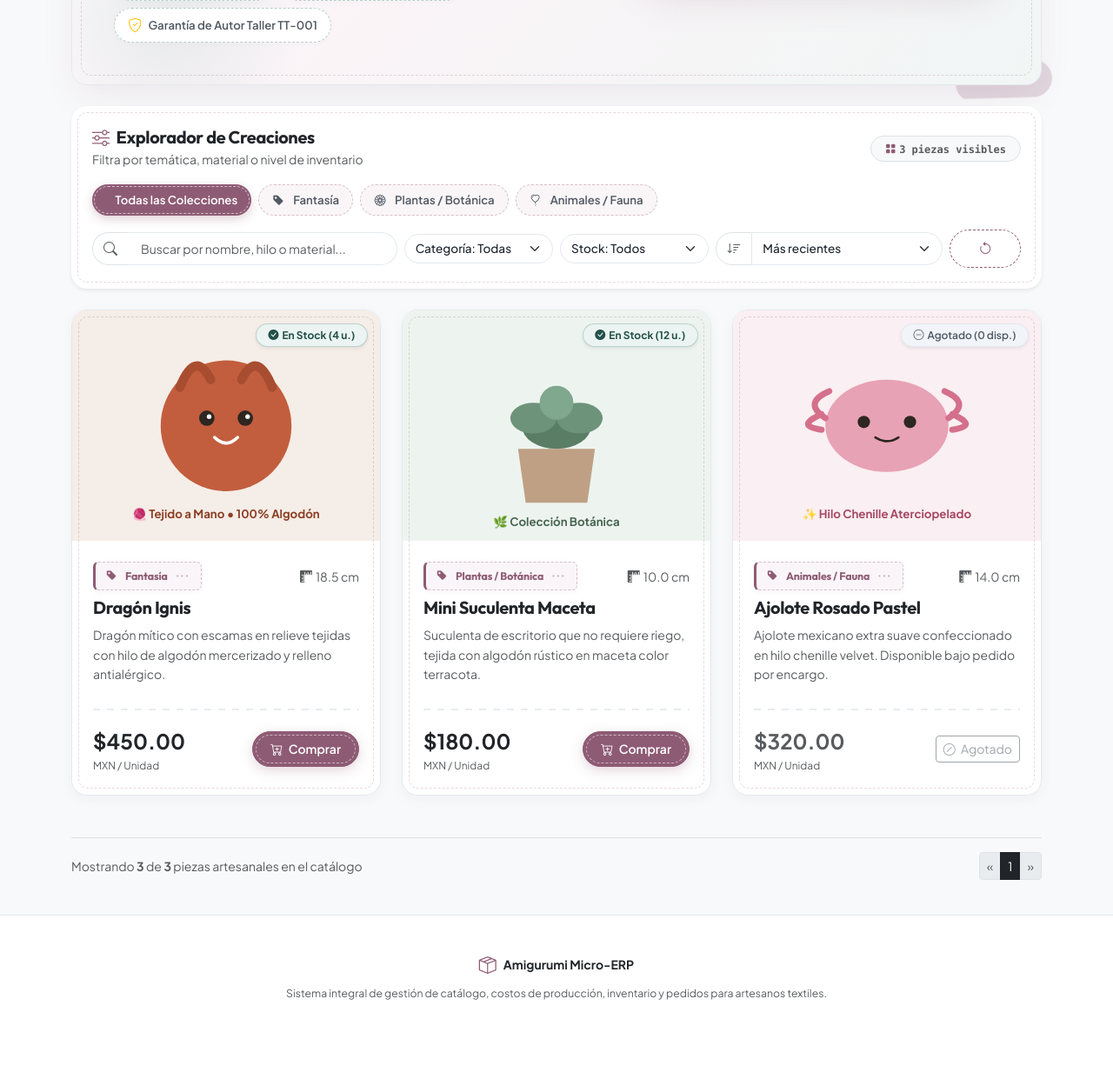
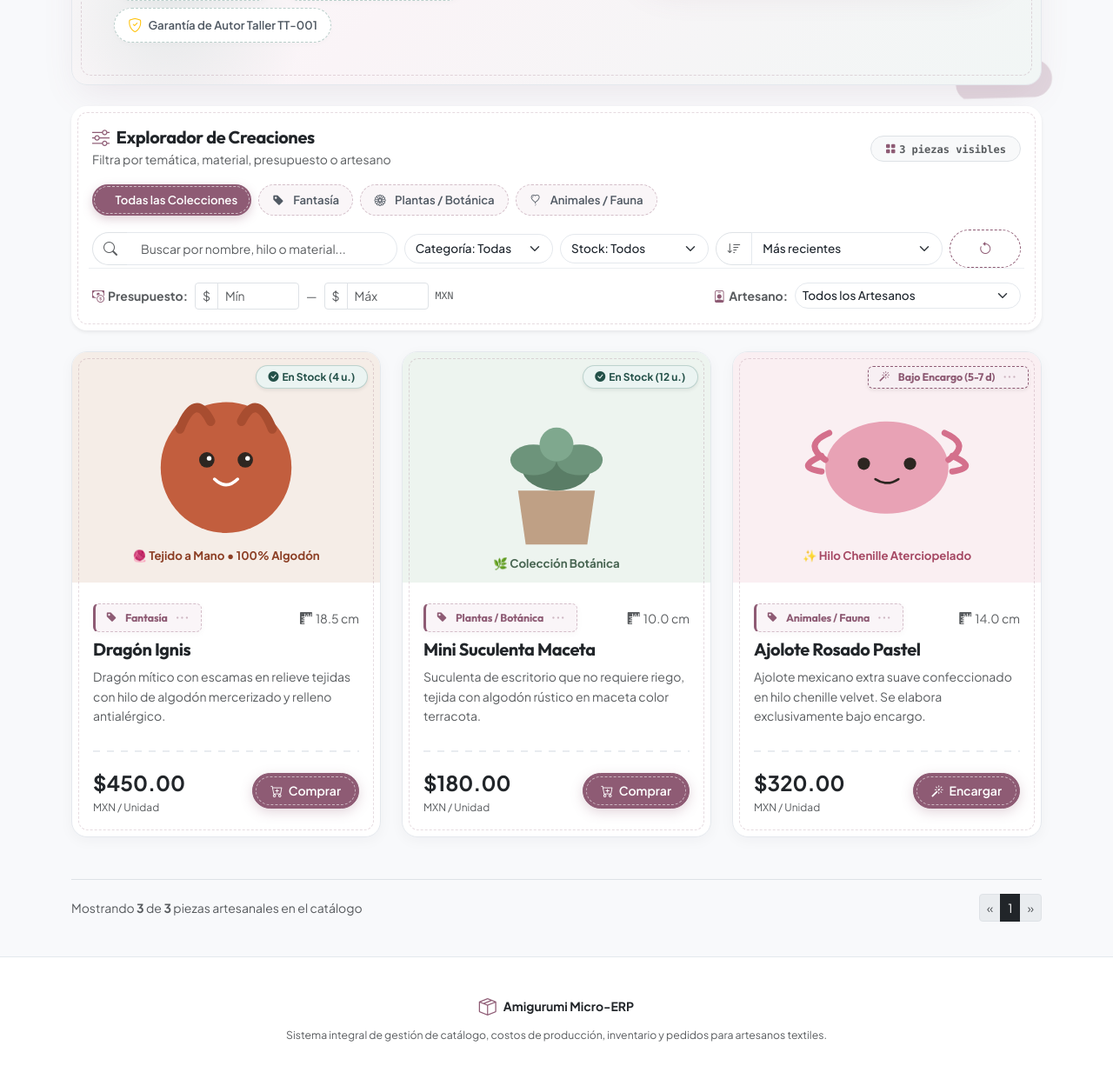
Before and after one commit to AngelKero/amigurumi-manager, a PHP site: page / in a window 1280 px wide. Shown: the part 569-1810 px from the top of the page at 87% size. Before the commit the page ends 1719 px from the top, so only its background shows below. Run offline with PHP 8.4, Linux system fonts and the light colour scheme.

Commit message:
feat: implement commission management with custom pricing, on-demand status, and extended currency utility support

```diff
--- a/views/components/product_card.php
+++ b/views/components/product_card.php
@@ -17,8 +17,11 @@
  *   'svg_illustration' => '...' // optional custom SVG
  * ]
  */
-$isOutOfStock = ($item['cantidad_stock'] ?? 0) === 0;
+$isOnDemand = !empty($item['es_sobre_encargo']);
+$isOutOfStock = (!$isOnDemand && ($item['cantidad_stock'] ?? 0) === 0);
 $stockCount = (int)($item['cantidad_stock'] ?? 0);
+$artisanUser = $item['artesano_username'] ?? 'admin';
+$priceCents = (int)($item['precio_centavos'] ?? round($item['precio'] * 100));
 $detailUrl = 'detalle.php?id=' . urlencode($item['id']);
 ?>
 <article class="col product-grid-item"
@@ -26,12 +29,19 @@ $detailUrl = 'detalle.php?id=' . urlencode($item['id']);
          data-material="<?= htmlspecialchars($item['material']) ?>"
          data-category="<?= htmlspecialchars($item['categoria']) ?>"
          data-stock="<?= $stockCount ?>"
-         data-price="<?= number_format($item['precio'], 2, '.', '') ?>">
+         data-price="<?= number_format($item['precio'], 2, '.', '') ?>"
+         data-price-cents="<?= $priceCents ?>"
+         data-artisan="<?= htmlspecialchars($artisanUser) ?>"
+         data-on-demand="<?= $isOnDemand ? '1' : '0' ?>">
   <div class="card card-product card-stitched h-100 <?= $isOutOfStock ? 'opacity-90' : '' ?>">
     <!-- Clickable Image / Preview -->
     <a href="<?= $detailUrl ?>" class="card-product-img-wrapper text-decoration-none">
       <div class="card-product-badge-float">
-        <?php if ($isOutOfStock): ?>
+        <?php if ($isOnDemand): ?>
+          <span class="badge badge-textile-tag shadow-sm" style="background-color: var(--craft-primary-subtle); color: var(--craft-primary); border: 1.5px dashed var(--craft-primary);">
+            <i class="bi bi-magic me-1"></i>Bajo Encargo (5-7 d)
+          </span>
+        <?php elseif ($isOutOfStock): ?>
           <span class="badge badge-stock-out shadow-sm">
             <i class="bi bi-dash-circle me-1"></i>Agotado (0 disp.)
           </span>
@@ -87,7 +97,11 @@ $detailUrl = 'detalle.php?id=' . urlencode($item['id']);
           <small class="text-muted d-block" style="font-size: 0.75rem;">MXN / Unidad</small>
         </div>
 
-        <?php if ($isOutOfStock): ?>
+        <?php if ($isOnDemand): ?>
+          <button class="btn btn-craft-primary btn-craft-stitched btn-sm btn-buy-product" data-bs-toggle="modal" data-bs-target="#checkoutModal">
+            <i class="bi bi-magic me-1"></i> Encargar
+          </button>
+        <?php elseif ($isOutOfStock): ?>
           <button class="btn btn-outline-secondary btn-sm" disabled title="Sin stock físico inmediato disponible">
             <i class="bi bi-slash-circle me-1"></i> Agotado
           </button>
@@ -100,7 +114,7 @@ $detailUrl = 'detalle.php?id=' . urlencode($item['id']);
 
       <!-- Acciones Contextuales del Artesano (Visibles con sesión activa) -->
       <div class="artisan-card-actions d-none pt-2 mt-2 border-top d-flex justify-content-between align-items-center">
-        <small class="text-muted font-monospace" style="font-size: 0.7rem;">ID: #<?= $item['id'] ?> &bull; @admin</small>
+        <small class="text-muted font-monospace" style="font-size: 0.7rem;">ID: #<?= $item['id'] ?> &bull; @<?= htmlspecialchars($artisanUser) ?></small>
         <div class="btn-group btn-group-sm">
           <a href="formulario.php?id=<?= $item['id'] ?>" class="btn btn-outline-secondary btn-sm py-0 px-2" title="Editar amigurumi">
             <i class="bi bi-pencil-square"></i>
--- a/views/pages/catalogo_content.php
+++ b/views/pages/catalogo_content.php
@@ -8,35 +8,53 @@
 $catalogItems = [
   [
     'id' => 1,
+    'artesano_id' => 1,
+    'artesano_username' => 'admin',
+    'artesano_nombre' => 'Admin (Taller Nórdico)',
     'nombre' => 'Dragón Ignis',
     'categoria' => 'Fantasía',
     'material' => 'Algodón Mercerizado',
     'tamano_cm' => 18.5,
     'precio' => 450.00,
+    'precio_centavos' => 45000,
+    'costo_materiales' => 12000,
     'cantidad_stock' => 4,
+    'es_sobre_encargo' => 0,
     'descripcion' => 'Dragón mítico con escamas en relieve tejidas con hilo de algodón mercerizado y relleno antialérgico.',
     'svg_illustration' => '<svg viewBox="0 0 400 300" class="card-product-img" xmlns="http://www.w3.org/2000/svg"><rect width="400" height="300" fill="#f5ede7"/><circle cx="200" cy="150" r="85" fill="#c25e3e"/><path d="M140 100 Q160 50 180 90" stroke="#a84d30" stroke-width="12" fill="none" stroke-linecap="round"/><path d="M260 100 Q240 50 220 90" stroke="#a84d30" stroke-width="12" fill="none" stroke-linecap="round"/><circle cx="175" cy="140" r="10" fill="#2d2621"/><circle cx="225" cy="140" r="10" fill="#2d2621"/><circle cx="178" cy="138" r="3" fill="#ffffff"/><circle cx="228" cy="138" r="3" fill="#ffffff"/><path d="M185 165 Q200 180 215 165" stroke="#ffffff" stroke-width="4" fill="none" stroke-linecap="round"/><text x="200" y="270" text-anchor="middle" font-family="\'Plus Jakarta Sans\', sans-serif" font-weight="700" fill="#8c3f25" font-size="15">🧶 Tejido a Mano &bull; 100% Algodón</text></svg>'
   ],
   [
     'id' => 2,
+    'artesano_id' => 1,
+    'artesano_username' => 'admin',
+    'artesano_nombre' => 'Admin (Taller Nórdico)',
     'nombre' => 'Mini Suculenta Maceta',
     'categoria' => 'Plantas / Botánica',
     'material' => 'Algodón Rústico',
     'tamano_cm' => 10.0,
     'precio' => 180.00,
+    'precio_centavos' => 18000,
+    'costo_materiales' => 4500,
     'cantidad_stock' => 12,
+    'es_sobre_encargo' => 0,
     'descripcion' => 'Suculenta de escritorio que no requiere riego, tejida con algodón rústico en maceta color terracota.',
     'svg_illustration' => '<svg viewBox="0 0 400 300" class="card-product-img" xmlns="http://www.w3.org/2000/svg"><rect width="400" height="300" fill="#edf4ef"/><path d="M150 180 L160 250 L240 250 L250 180 Z" fill="#bfa085"/><ellipse cx="200" cy="150" rx="45" ry="30" fill="#5a7d66"/><ellipse cx="170" cy="140" rx="30" ry="20" fill="#6d947b"/><ellipse cx="230" cy="140" rx="30" ry="20" fill="#6d947b"/><circle cx="200" cy="120" r="22" fill="#7fa88e"/><text x="200" y="280" text-anchor="middle" font-family="\'Plus Jakarta Sans\', sans-serif" font-weight="700" fill="#486552" font-size="15">🌿 Colección Botánica</text></svg>'
   ],
   [
     'id' => 3,
+    'artesano_id' => 2,
+    'artesano_username' => 'artesana_ana',
+    'artesano_nombre' => 'Ana Diseñadora',
     'nombre' => 'Ajolote Rosado Pastel',
     'categoria' => 'Animales / Fauna',
     'material' => 'Hilo Chenille Soft',
     'tamano_cm' => 14.0,
     'precio' => 320.00,
+    'precio_centavos' => 32000,
+    'costo_materiales' => 8500,
     'cantidad_stock' => 0,
-    'descripcion' => 'Ajolote mexicano extra suave confeccionado en hilo chenille velvet. Disponible bajo pedido por encargo.',
+    'es_sobre_encargo' => 1,
+    'descripcion' => 'Ajolote mexicano extra suave confeccionado en hilo chenille velvet. Se elabora exclusivamente bajo encargo.',
     'svg_illustration' => '<svg viewBox="0 0 400 300" class="card-product-img" xmlns="http://www.w3.org/2000/svg"><rect width="400" height="300" fill="#faeff2"/><ellipse cx="200" cy="150" rx="80" ry="60" fill="#e8a2b5"/><path d="M120 140 Q90 120 125 105" stroke="#d4708c" stroke-width="8" fill="none" stroke-linecap="round"/><path d="M115 155 Q80 150 115 135" stroke="#d4708c" stroke-width="8" fill="none" stroke-linecap="round"/><path d="M280 140 Q310 120 275 105" stroke="#d4708c" stroke-width="8" fill="none" stroke-linecap="round"/><path d="M285 155 Q320 150 285 135" stroke="#d4708c" stroke-width="8" fill="none" stroke-linecap="round"/><circle cx="170" cy="145" r="8" fill="#2d2621"/><circle cx="230" cy="145" r="8" fill="#2d2621"/><path d="M185 165 Q200 175 215 165" stroke="#2d2621" stroke-width="3" fill="none" stroke-linecap="round"/><text x="200" y="270" text-anchor="middle" font-family="\'Plus Jakarta Sans\', sans-serif" font-weight="700" fill="#a64964" font-size="15">✨ Hilo Chenille Aterciopelado</text></svg>'
   ]
 ];
@@ -108,10 +126,12 @@ $catalogItems = [
               <circle cx="135" cy="130" r="8" fill="#ffffff"/>
               <circle cx="185" cy="130" r="8" fill="#ffffff"/>
               <path d="M145 155 Q160 170 175 155" stroke="#ffffff" stroke-width="4" fill="none" stroke-linecap="round"/>
-              <text x="160" y="245" text-anchor="middle" font-family="'Plus Jakarta Sans', sans-serif" font-weight="700" fill="#8e5b74" font-size="14">✨ Taller Textil Nórdico</text>
+              <text x="160" y="240" text-anchor="middle" font-family="'Plus Jakarta Sans', sans-serif" font-weight="700" fill="#75475e" font-size="14">✨ Algodón Nórdico</text>
             </svg>
           </div>
-          <div class="hero-floating-cloud-badge">
+
+          <!-- Micro-Badge de Autoría Flotante -->
+          <div class="position-absolute bottom-0 start-0 m-3 p-2 px-3 rounded-pill bg-white shadow-sm border small fw-bold font-monospace" style="color: var(--craft-primary); font-size: 0.75rem;">
             <i class="bi bi-heart-fill text-danger me-1"></i> Favorito del Taller
           </div>
         </div>
@@ -129,7 +149,7 @@ $catalogItems = [
         <h5 class="fw-bold mb-0 text-dark">
           <i class="bi bi-sliders me-2 text-primary"></i>Explorador de Creaciones
         </h5>
-        <span class="text-muted small d-none d-md-inline">Filtra por temática, material o nivel de inventario</span>
+        <span class="text-muted small d-none d-md-inline">Filtra por temática, material, presupuesto o artesano</span>
       </div>
       <span class="badge bg-light text-muted font-monospace border px-3 py-2" id="filterResultsCount" style="border-radius: var(--craft-radius-pill);">
         <i class="bi bi-grid-fill text-primary me-1"></i><?= count($catalogItems) ?> piezas visibles
@@ -152,8 +172,8 @@ $catalogItems = [
       </button>
     </div>
 
-    <!-- Fila de Controles de Entrada Redondeados -->
-    <div class="row g-2 align-items-center">
+    <!-- Fila 1 de Controles: Búsqueda, Categoría, Stock, Ordenación y Reset -->
+    <div class="row g-2 align-items-center mb-2">
       <!-- Buscador por texto -->
       <div class="col-12 col-md-4">
         <div class="input-group">
@@ -179,6 +199,7 @@ $catalogItems = [
         <select id="filterStock" class="form-select select-craft-pill">
           <option value="all" selected>Stock: Todos</option>
           <option value="in">En Stock (> 0)</option>
+          <option value="on-demand">Bajo Encargo</option>
           <option value="out">Agotados (0)</option>
         </select>
       </div>
@@ -202,6 +223,39 @@ $catalogItems = [
         </button>
       </div>
     </div>
+
+    <!-- Fila 2 de Controles: Filtros Avanzados (Presupuesto Min/Max & Artesano Autor) [2.2.D] -->
+    <div class="row g-2 align-items-center pt-2 border-top" style="border-color: rgba(228, 232, 237, 0.7) !important;">
+      <!-- Rango de Presupuesto -->
+      <div class="col-12 col-md-6">
+        <div class="d-flex align-items-center gap-2">
+          <span class="text-muted small fw-bold text-nowrap"><i class="bi bi-cash-coin text-primary me-1"></i>Presupuesto:</span>
+          <div class="input-group input-group-sm" style="max-width: 120px;">
+            <span class="input-group-text bg-white text-muted">$</span>
+            <input type="number" id="filterPriceMin" class="form-control" placeholder="Mín" min="0" max="10000" step="50">
+          </div>
+          <span class="text-muted small">—</span>
+          <div class="input-group input-group-sm" style="max-width: 120px;">
+            <span class="input-group-text bg-white text-muted">$</span>
+            <input type="number" id="filterPriceMax" class="form-control" placeholder="Máx" min="0" max="10000" step="50">
+          </div>
+          <small class="text-muted font-monospace d-none d-sm-inline" style="font-size: 0.72rem;">MXN</small>
+        </div>
+      </div>
+
+      <!-- Filtro por Artesano Titular -->
+      <div class="col-12 col-md-6">
+        <div class="d-flex align-items-center gap-2 justify-content-md-end">
+          <span class="text-muted small fw-bold text-nowrap"><i class="bi bi-person-badge text-primary me-1"></i>Artesano:</span>
+          <select id="filterArtisan" class="form-select form-select-sm select-craft-pill" style="max-width: 260px;">
+            <option value="all" selected>Todos los Artesanos</option>
+            <option value="admin">@admin (Taller Nórdico)</option>
+            <option value="artesana_ana">@artesana_ana (Diseñadora)</option>
+          </select>
+        </div>
+      </div>
+    </div>
+
   </div>
 </section>
 
```
Also changed, not shown: database/seed.sql (+60 -17 lines), docs/database-schema.md (+8 -2 lines), js/modules/catalog.js (+23 -3 lines), js/utils/currency.js (added, +62 -0 lines), memory-bank/techContext.md (+8 -2 lines), src/Utils/CurrencyHelper.php (added, +56 -0 lines).
